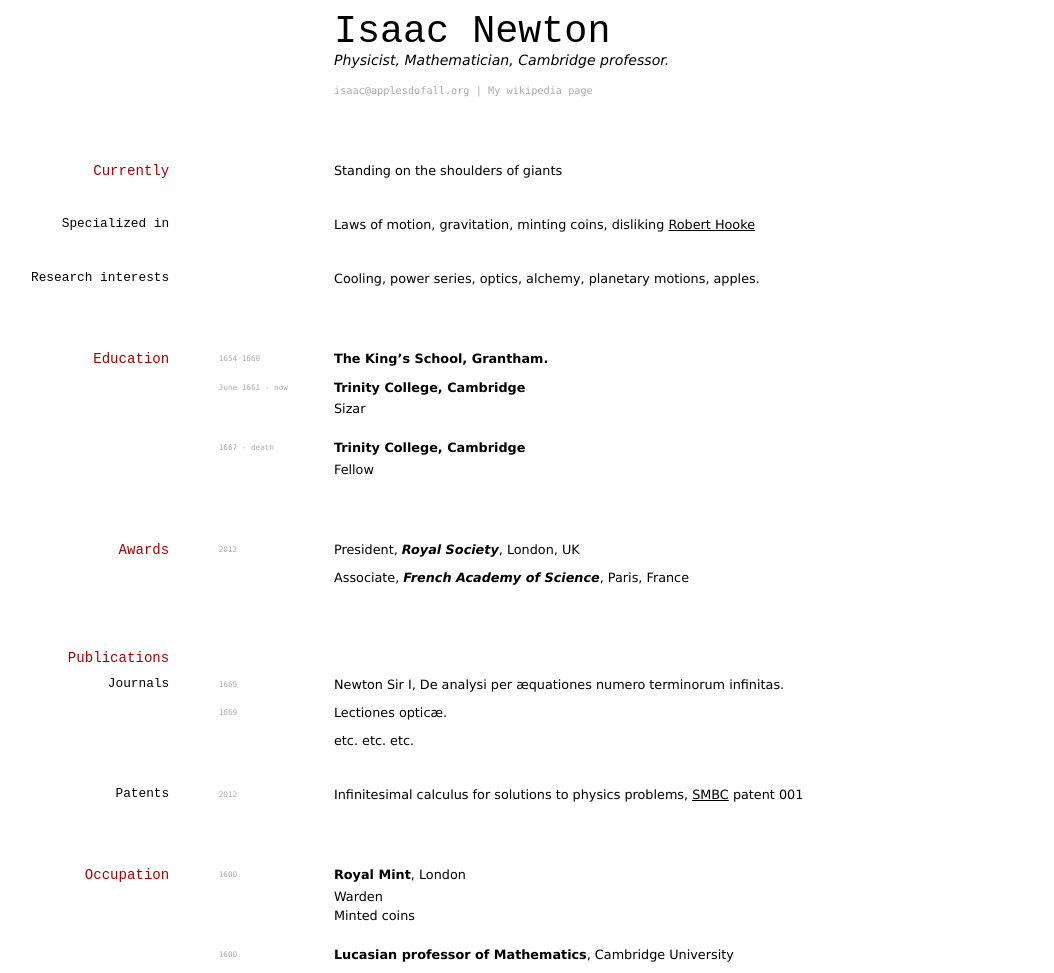
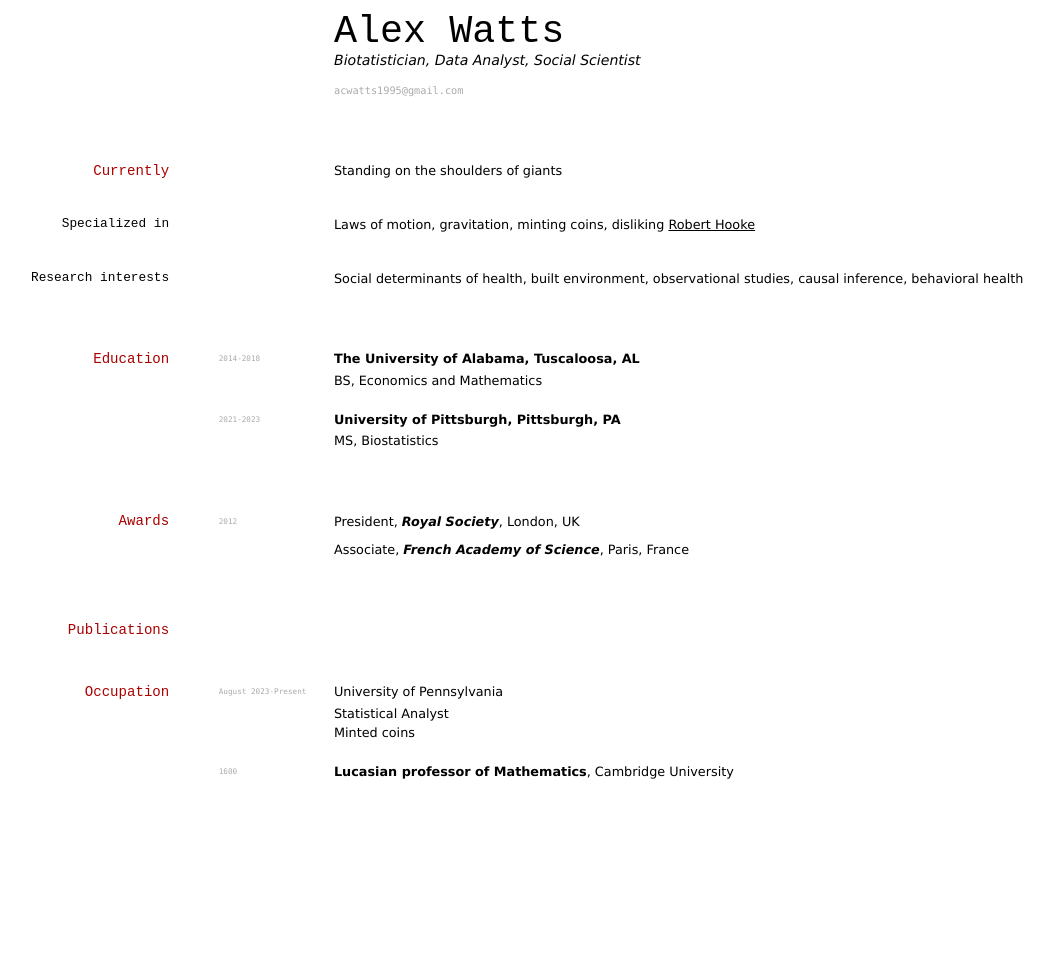
Before and after one commit to elipapa/markdown-cv, a Jekyll site: the page built from index.md, in a window 1280 px wide. Shown: the whole page, without its empty margins (97-1151 px from the left). Built offline with Jekyll 4.4.1, drawn with Linux system fonts in a browser that asks for light colours; after the commit the page ends 900 px from its top, so only the background shows below that.

Commit message:
Update index.md
Made initial changes to cv format. Still need to edit work experience and add pubs

```diff
--- a/index.md
+++ b/index.md
@@ -1,13 +1,12 @@
 ---
 layout: cv
-title: Isaac Newtons's CV
+title: Alex Watts's CV
 ---
-# Isaac Newton
-Physicist, Mathematician, Cambridge professor.
+# Alex Watts
+Biotatistician, Data Analyst, Social Scientist
 
 <div id="webaddress">
-<a href="isaac@applesdofall.org">isaac@applesdofall.org</a>
-| <a href="http://en.wikipedia.org/wiki/Isaac_Newton">My wikipedia page</a>
+<a href="acwatts1995@gmail.com">acwatts1995@gmail.com</a>
 </div>
 
 
@@ -22,23 +21,21 @@ Laws of motion, gravitation, minting coins, disliking [Robert Hooke](http://en.w
 
 ### Research interests
 
-Cooling, power series, optics, alchemy, planetary motions, apples.
+Social determinants of health, built environment, observational studies, causal inference, behavioral health
 
 
 ## Education
 
-`1654-1660`
-__The King's School, Grantham.__
+`2014-2018`
+__The University of Alabama, Tuscaloosa, AL__
 
-`June 1661 - now`
-__Trinity College, Cambridge__
+- BS, Economics and Mathematics
 
-- Sizar
+`2021-2023`
+__University of Pittsburgh, Pittsburgh, PA__
 
-`1667 - death`
-__Trinity College, Cambridge__
+- MS, Biostatistics
 
-- Fellow
 
 
 
@@ -55,28 +52,14 @@ Associate, *French Academy of Science*, Paris, France
 
 <!-- A list is also available [online](http://scholar.google.co.uk/citations?user=LTOTl0YAAAAJ) -->
 
-### Journals
-
-`1669`
-Newton Sir I, De analysi per æquationes numero terminorum infinitas.
-
-`1669`
-Lectiones opticæ.
-
-etc. etc. etc.
-
-### Patents
-
-`2012`
-Infinitesimal calculus for solutions to physics problems, [SMBC](http://www.techdirt.com/articles/20121011/09312820678/if-patents-had-been-around-time-newton.shtml) patent 001
 
 
 ## Occupation
 
-`1600`
-__Royal Mint__, London
+`August 2023-Present`
+University of Pennsylvania
 
-- Warden
+- Statistical Analyst
 - Minted coins
 
 `1600`
```
